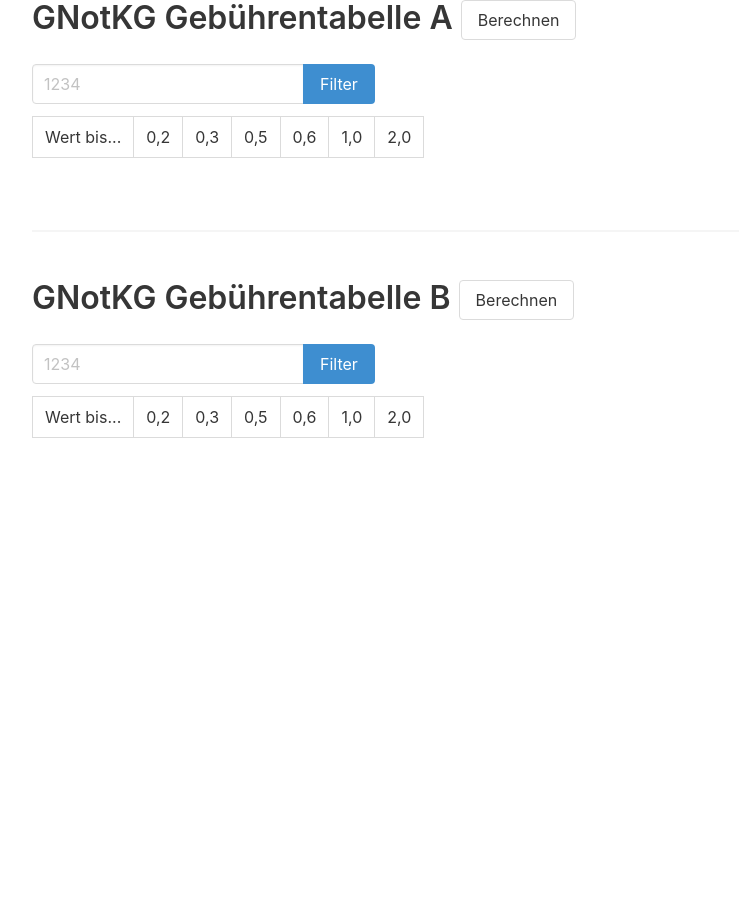
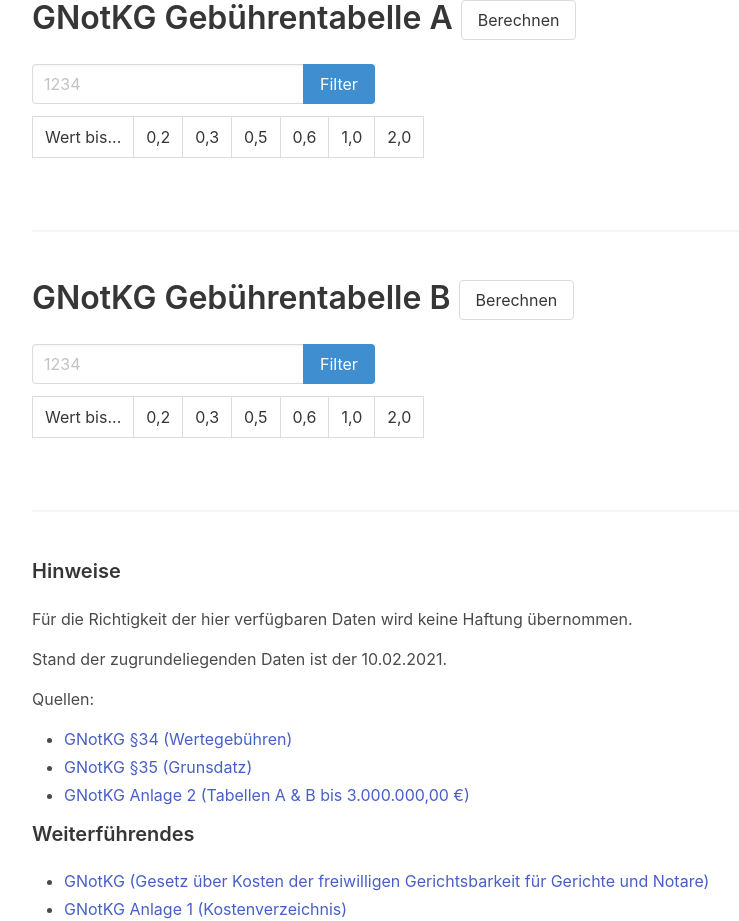
Before and after one commit to danielperna84/danielperna84.github.io, a plain HTML site: page gebuehrentabelle.html in a window 1280 px wide. Shown: the whole page, without its empty margins (32-771 px from the left). Before the commit the page ends 800 px from the top, so only its background shows below. Drawn offline with nearby package versions, Linux system fonts and the light colour scheme.

Commit message:
Bugfix + Hinweise

```diff
--- a/gebuehrentabelle.html
+++ b/gebuehrentabelle.html
@@ -189,6 +189,25 @@
                 </thead>
                 <tbody id="b_body"></tbody>
             </table>
+            <br />
+            <hr>
+            <br />
+            <div class="content">
+                <h4 class="title">Hinweise</h4>
+                <p>Für die Richtigkeit der hier verfügbaren Daten wird keine Haftung übernommen.</p>
+                <p>Stand der zugrundeliegenden Daten ist der 10.02.2021.</p>
+                <p>Quellen:</p>
+                <ul>
+                    <li><a href="https://www.gesetze-im-internet.de/gnotkg/__34.html" target="_blank">GNotKG §34 (Wertegebühren)</a></li>
+                    <li><a href="https://www.gesetze-im-internet.de/gnotkg/__35.html" target="_blank">GNotKG §35 (Grunsdatz)</a></li>
+                    <li><a href="https://www.gesetze-im-internet.de/gnotkg/anlage_2.html" target="_blank">GNotKG Anlage 2 (Tabellen A & B bis 3.000.000,00 €)</a></li>
+                </ul>
+                <h4 class="title">Weiterführendes</h4>
+                <ul>
+                <li><a href="https://www.gesetze-im-internet.de/gnotkg/" target="_blank">GNotKG (Gesetz über Kosten der freiwilligen Gerichtsbarkeit für Gerichte und Notare)</a></li>
+                <li><a href="https://www.gesetze-im-internet.de/gnotkg/anlage_1.html" target="_blank">GNotKG Anlage 1 (Kostenverzeichnis)</a></li>
+                </ul>
+            </div>
         </div>
     </body>
     <script>
@@ -238,9 +257,9 @@
             let tbody = document.getElementById(body_id);
             let items = [ ...tbody.childNodes ];
             let alte_nodes = new Array();
-            items.forEach(function(item){
-                let wert_bis = parseFloat(item.firstChild.dataset.value);
-                if (geschaeftswert > wert_bis) {
+            items.forEach(function(item) {
+                let wert_bis = parseInt(item.firstChild.dataset.value);
+                if (geschaeftswert > wert_bis && tbody.childNodes.length > 1) {
                     item.remove();
                 }
                 else if (geschaeftswert <= wert_bis) {
```
